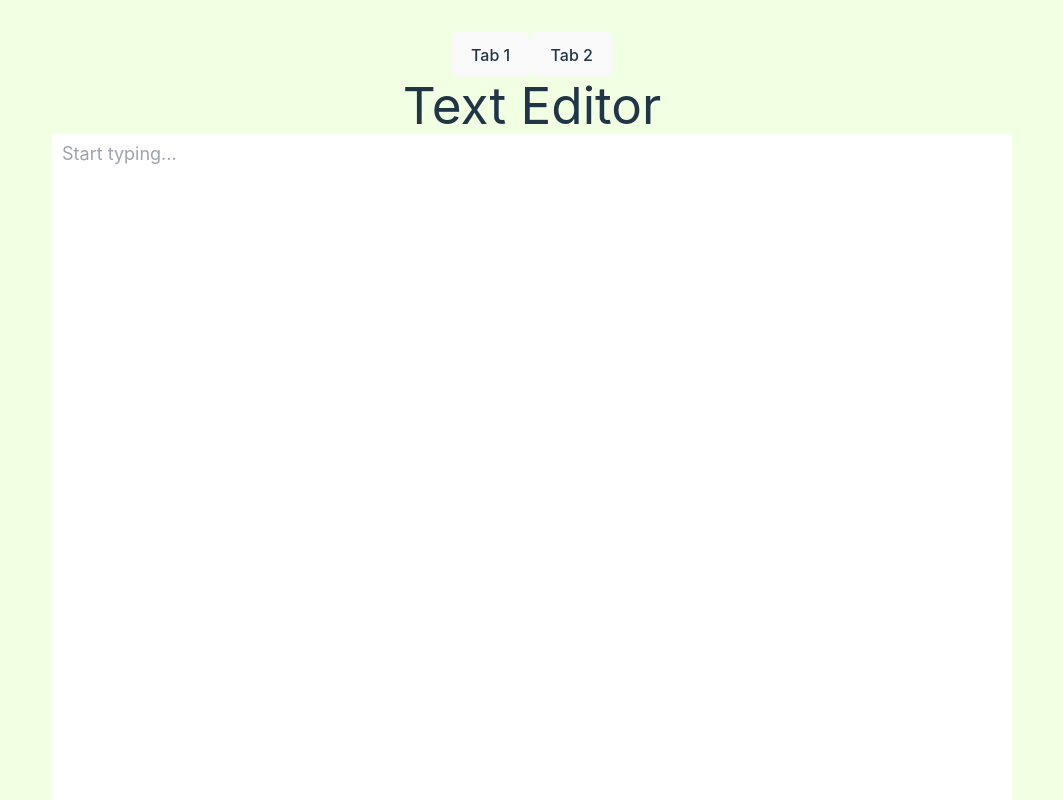
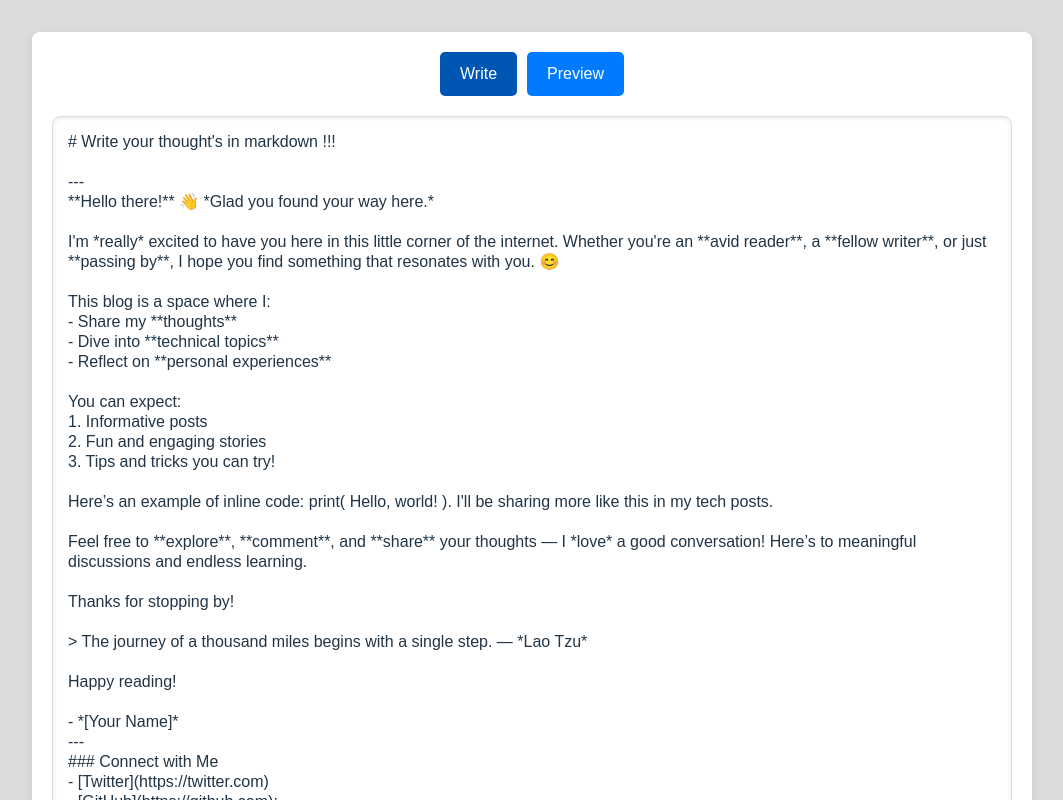
Before and after one commit to akhilsharmaa/advium, a React (Vite) app in the folder frontend/: page / in a window 1280 px wide. Shown: the top 800 px of the page, without its empty margins (108-1171 px from the left). Built offline with nearby package versions, Linux system fonts and the light colour scheme.

Commit message:
Fixed CSS Editor page

```diff
--- a/frontend/src/App.css
+++ b/frontend/src/App.css
@@ -1,5 +1,5 @@
 body{
-  background-color: #f1ffe2;
+  background-color: #dcdcdc;
 }
 
 #root {
--- a/frontend/src/components/WriteBlogPage.jsx
+++ b/frontend/src/components/WriteBlogPage.jsx
@@ -1,6 +1,8 @@
-import { useState } from 'react';
-// import marked from 'marked';
+import { useState, useEffect } from 'react';
 import MarkdownComponent from './MarkdownComponent';
+import { HELLO_USER_MARKDOWN } from './constants';
+import './css/WriteBlogPage.css'
+
 
 const WriteBlogPage = () => {
 
@@ -10,53 +12,55 @@ const WriteBlogPage = () => {
   const lineHeight = 20, totalLines = 60;
   const textareaHeight = totalLines * lineHeight;
 
+  useEffect(() => {
+      setText(HELLO_USER_MARKDOWN);
+  }, []);
 
   const handleTabClick = (tab) => {
     setActiveTab(tab);
   };
 
   return (
+    <div className="blog-page">
 
-    <div>
+      <div className="editor-container">
+
         <div className="tab-container">
           <button
             className={`tab-button ${activeTab === 'tab1' ? 'active' : ''}`}
-          onClick={() => handleTabClick('tab1')}>
-          Tab 1
+            onClick={() => handleTabClick('tab1')}
+          >
+            Write
           </button>
           <button
             className={`tab-button ${activeTab === 'tab2' ? 'active' : ''}`}
-          onClick={() => handleTabClick('tab2')} >
-          Tab 2
+            onClick={() => handleTabClick('tab2')}
+          >
+            Preview
           </button>
         </div>
 
-      <div>
-      <h1>Text Editor</h1>
-
-
         <div className="tab-content">
-        {activeTab === 'tab1' && <div>
+          {activeTab === 'tab1' && (
             <textarea
               value={text}
-              id='writingArea'
+              id="writingArea"
               onChange={(e) => setText(e.target.value)}
               style={{
                 height: `${textareaHeight}px`,
                 lineHeight: `${lineHeight}px`,
-                // resize: "none", // Disable manual resizing
-                padding: "10px",
-                fontSize: "18px"
               }}
               placeholder="Start typing..."
+              className="editor-textarea"
             />
-        </div>}
-        {activeTab === 'tab2' &&
-          <div>
+          )}
+
+          {activeTab === 'tab2' && (
+            <div className="markdown-preview">
               <MarkdownComponent body={text} />
-          </div>}
             </div>
-
+          )}
+        </div>
       </div>
     </div>
   );
--- /dev/null
+++ b/frontend/src/components/constants.js
@@ -0,0 +1,2 @@
+
+export const HELLO_USER_MARKDOWN = "# Write your thought's in markdown !!!\n\n---\n**Hello there!** 👋 *Glad you found your way here.*\n\nI'm *really* excited to have you here in this little corner of the internet. Whether you're an **avid reader**, a **fellow writer**, or just **passing by**, I hope you find something that resonates with you. 😊\n\nThis blog is a space where I:\n- Share my **thoughts**\n- Dive into **technical topics**\n- Reflect on **personal experiences**\n\nYou can expect:\n1. Informative posts\n2. Fun and engaging stories\n3. Tips and tricks you can try!\n\nHere’s an example of inline code: print( Hello, world! ). I'll be sharing more like this in my tech posts.\n\nFeel free to **explore**, **comment**, and **share** your thoughts — I *love* a good conversation! Here’s to meaningful discussions and endless learning.\n\nThanks for stopping by!\n\n> The journey of a thousand miles begins with a single step. — *Lao Tzu*\n\nHappy reading! \n\n\- *[Your Name]*\n---\n### Connect with Me\n- [Twitter](https://twitter.com)\n- [GitHub](https://github.com);"
--- /dev/null
+++ b/frontend/src/components/css/WriteBlogPage.css
@@ -0,0 +1,104 @@
+.blog-page {
+    display: flex;
+    flex-direction: column;
+    align-items: start;
+    border-radius: 1rem;
+    font-family: Arial, sans-serif;
+    background-color: #ffffff00;
+  }
+
+  .tab-container {
+    margin-bottom: 20px;
+  }
+
+  .tab-button {
+    background-color: #007bff;
+    color: white;
+    border: none;
+    padding: 10px 20px;
+    margin: 0 5px;
+    cursor: pointer;
+    font-size: 16px;
+    border-radius: 5px;
+    transition: background-color 0.3s ease;
+  }
+
+  .tab-button:hover {
+    background-color: #0056b3;
+  }
+
+  .tab-button.active {
+    background-color: #0056b3;
+  }
+
+  .editor-container {
+    width: 100%;
+
+    background-color: white;
+    border-radius: 8px;
+    padding: 20px;
+    box-shadow: 0 4px 10px rgba(0, 0, 0, 0.1);
+  }
+
+  .editor-title {
+    text-align: start;
+    margin-bottom: 20px;
+    font-size: 24px;
+    color: #333;
+  }
+
+  .editor-textarea {
+    width: 100%;
+    height: auto;
+    padding: 15px;
+    font-size: 16px;
+    line-height: 1.5;
+    border: 1px solid #ddd;
+    border-radius: 8px;
+    box-shadow: inset 0 1px 4px rgba(0, 0, 0, 0.1);
+    resize: none;
+    transition: border-color 0.3s ease;
+  }
+
+  .editor-textarea:focus {
+    border-color: #007bff;
+    outline: none;
+  }
+
+  .markdown-preview {
+    text-align: left; /* Ensures text is left-aligned */
+    /* Keep the rest of your styling */
+    position: relative;
+    width: 100%;
+    background-color: #f8f9fa;
+    border: 1px solid #ddd;
+    border-radius: 8px;
+    padding: 15px;
+    font-size: 16px;
+    color: #333;
+    line-height: 1.6;
+  }
+
+
+  .markdown-preview h1,
+  .markdown-preview h2,
+  .markdown-preview h3 {
+    margin-top: 20px;
+    color: #007bff;
+  }
+
+  .markdown-preview p {
+    margin: 10px 0;
+  }
+
+  .markdown-preview ul,
+  .markdown-preview ol {
+    margin: 10px 0;
+    padding-left: 20px;
+  }
+
+  .markdown-preview code {
+    background-color: #f1f1f1;
+    padding: 2px 4px;
+    border-radius: 3px;
+  }
```
Lines whose indentation alone changed are shown as unchanged.
